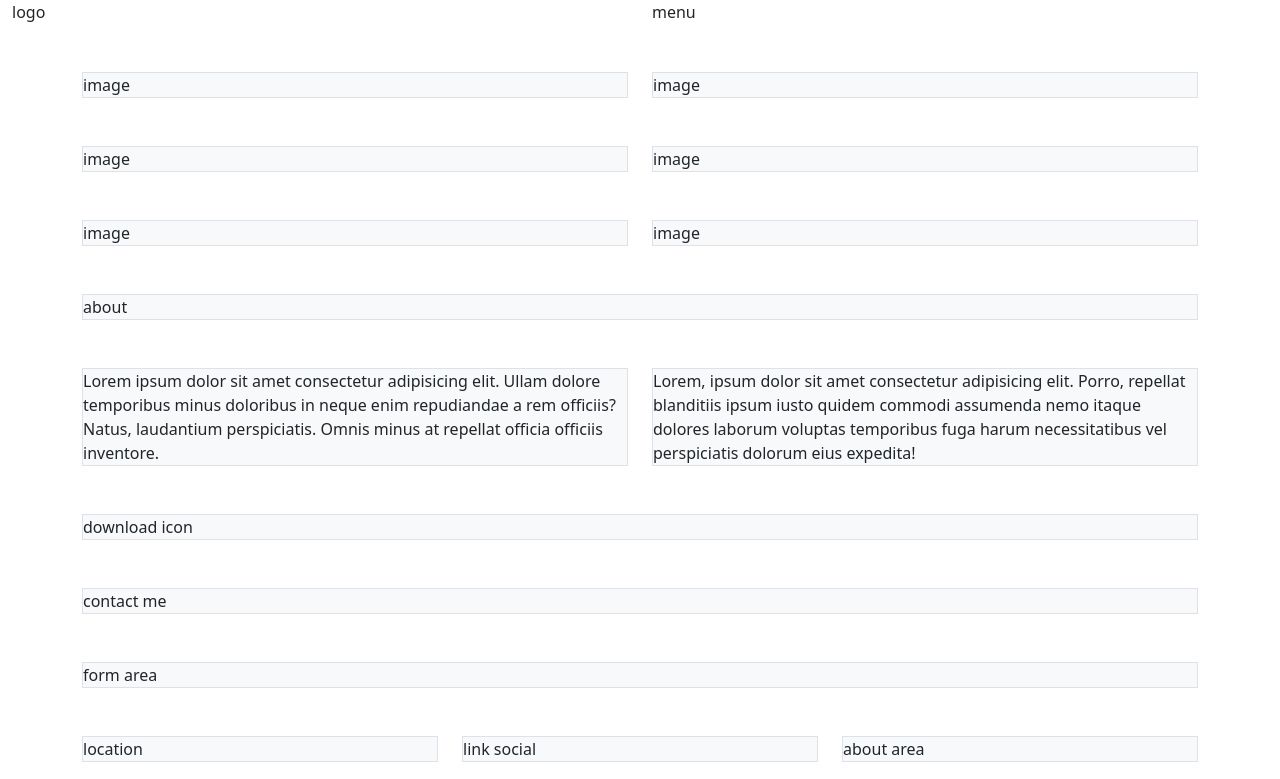
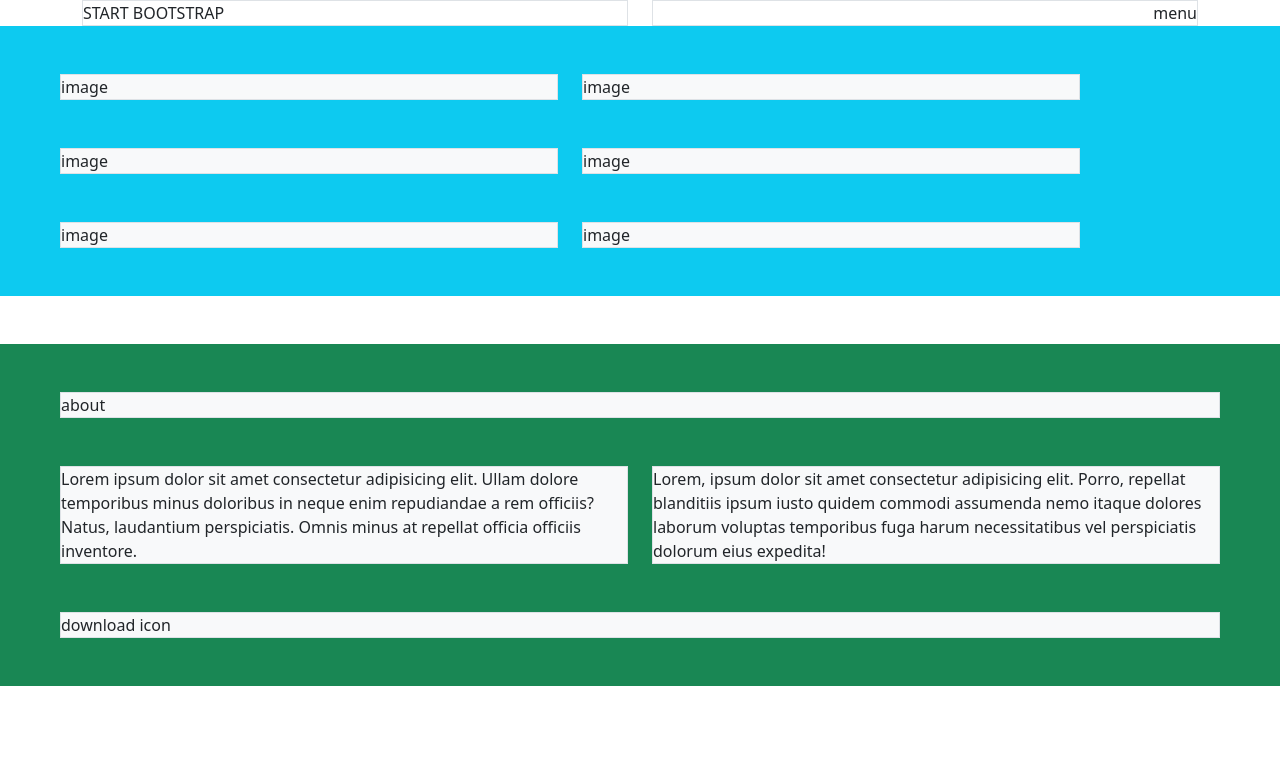
Before and after one commit to jackbottaro/html-css-bootstrap-freelancer, a plain HTML site: page index.html in a window 1280 px wide. Shown: the top 779 px of the page. Drawn offline with nearby package versions, Linux system fonts and the light colour scheme.

Commit message:
not finished

```diff
--- a/index.html
+++ b/index.html
@@ -9,26 +9,22 @@
     <title>Boostrap Freelancer</title>
 </head>
 <body>
-    <header class="container-fluid ">
-        <div class="row align-items-center">
-            <div class="col">
-                logo
+
+    <header class="container ">
+        <div class="row">
+            <div class="col-6">
+                <div class="border text-uppercase">start bootstrap</div>
             </div>
-            <div class="col justify-content-end">
-                menu
+            <div class="col-6 justify-content-end">
+                <div class="border text-end"> menu</div>
             </div>
         </div>
 
+    </header>
 
 
-    </header>
-
-    <div class="spotlight">
-
-    </div>
-
-    <div class="container-md container-fluid overflow-hidden my-5" >
-        <div class="row gy-5 ">
+    <div class="container-fluid  overflow-hidden bg-info" >
+        <div class="container row gy-5 p-5 justify-content-center">
           <div class="col-12 col-md-6">
             <div class="img border bg-light">image</div>
           </div>
@@ -51,52 +47,52 @@
       </div>
 
 
-      <div class="container-md container-fluid overflow-hidden my-5" >
-        <div class="row gy-5 ">
+      <div class="container-fluid overflow-hidden my-5" >
+        <div class="row gy-5 bg-success p-5">
           <div class="col-12 ">
-            <div class="img border bg-light">about</div>
+            <div class=" border bg-light">about</div>
           </div>
           <div class="col- col-md-6">
-            <div class="img border bg-light">Lorem ipsum dolor sit amet consectetur adipisicing elit. Ullam dolore temporibus minus doloribus in neque enim repudiandae a rem officiis? Natus, laudantium perspiciatis. Omnis minus at repellat officia officiis inventore.</div>
+            <div class=" border bg-light">Lorem ipsum dolor sit amet consectetur adipisicing elit. Ullam dolore temporibus minus doloribus in neque enim repudiandae a rem officiis? Natus, laudantium perspiciatis. Omnis minus at repellat officia officiis inventore.</div>
           </div>
           <div class="col-12 col-md-6">
-            <div class="img border bg-light">Lorem, ipsum dolor sit amet consectetur adipisicing elit. Porro, repellat blanditiis ipsum iusto quidem commodi assumenda nemo itaque dolores laborum voluptas temporibus fuga harum necessitatibus vel perspiciatis dolorum eius expedita!</div>
+            <div class=" border bg-light">Lorem, ipsum dolor sit amet consectetur adipisicing elit. Porro, repellat blanditiis ipsum iusto quidem commodi assumenda nemo itaque dolores laborum voluptas temporibus fuga harum necessitatibus vel perspiciatis dolorum eius expedita!</div>
           </div>
           <div class="col-12 ">
-            <div class="img border bg-light">download icon</div>
+            <div class=" border bg-light">download icon</div>
           </div>
         </div>
       </div>
 
-      <div class="container-md container-fluid overflow-hidden my-5" >
-        <div class="row gy-5 ">
+      <div class="container-fluid overflow-hidden my-5" >
+        <div class="row gy-5 p-5">
           <div class="col-12 ">
-            <div class="img border bg-light">contact me</div>
+            <div class=" border bg-light">contact me</div>
           </div>
           <div class="col- col-md">
-            <div class="img border bg-light">form area</div>
+            <div class=" border bg-light">form area</div>
           </div>
         </div>
       </div>
 
-      <div class="container-md container-fluid overflow-hidden my-5" >
-        <div class="row gy-5 ">
+      <div class="container-fluid overflow-hidden my-5" >
+        <div class="row gy-5 bg-primary p-5">
           <div class="col-12 col-md-4">
-            <div class="img border bg-light">location</div>
+            <div class=" border bg-light">location</div>
           </div>
           <div class="col- col-md-4">
-            <div class="img border bg-light">link social</div>
+            <div class=" border bg-light">link social</div>
           </div>
           <div class="col-12 col-md-4">
-            <div class="img border bg-light">about area</div>
+            <div class=" border bg-light">about area</div>
           </div>
         </div>
       </div>
 
-      <div class="container-md container-fluid overflow-hidden my-5" >
-        <div class="row gy-5 ">
+      <div class="container-fluid overflow-hidden my-5" >
+        <div class="row gy-5 bg-secondary p-5">
           <div class="col-12 ">
-            <div class="img border bg-light">copyright</div>
+            <div class=" border bg-light">copyright</div>
           </div>
         </div>
       </div>
```
